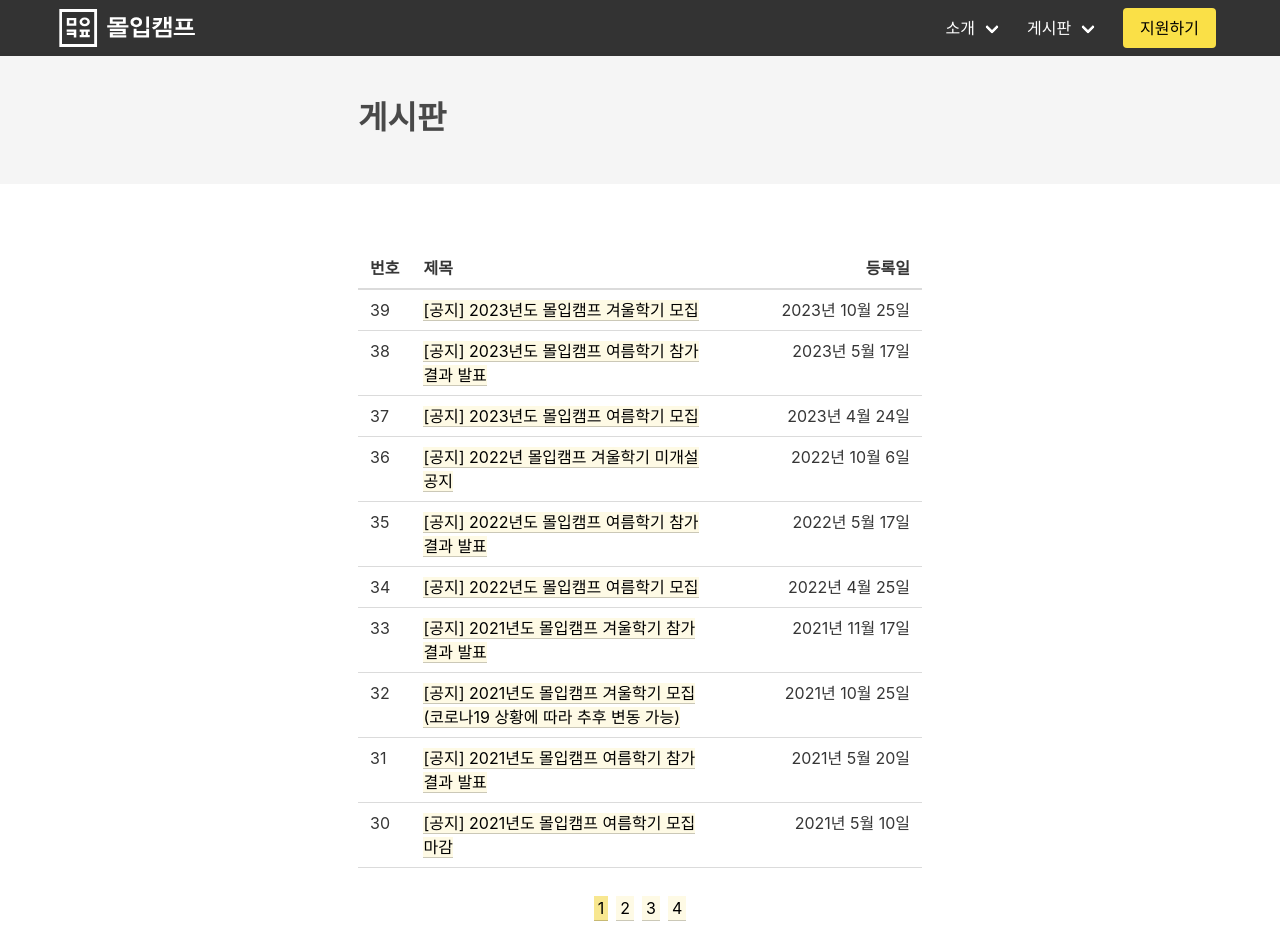
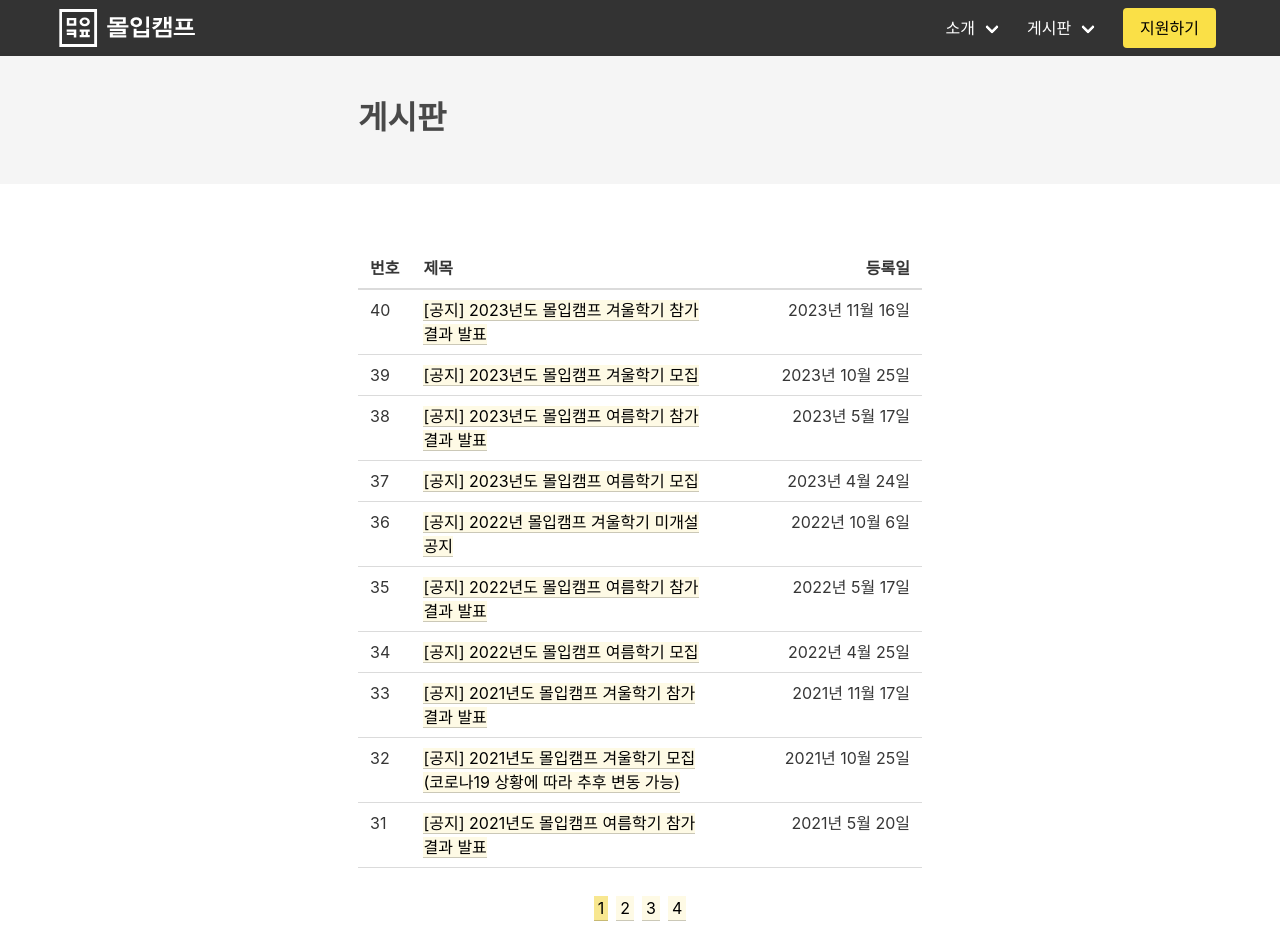
Before and after one commit to madcamp-kaist/madcamp-homepage, a Vue app: page /notice in a window 1280 px wide. Shown: the top 952 px of the page. Built offline with nearby package versions, Linux system fonts and the light colour scheme.

Commit message:
Add Winter Result Notice

```diff
--- a/src/notices.js
+++ b/src/notices.js
@@ -1,26 +1,38 @@
 export const notices = [
+  {
+    created_at: "2023-11-16",
+    title: "[공지] 2023년도 몰입캠프 겨울학기 참가 결과 발표",
+    content: `안녕하세요.
+
+2023년도 KAIST 몰입캠프 겨울학기에 지원해 주셔서 감사합니다.
+
+서류 심사 결과에 대해, 지원하신 모든 분들께 개별 이메일로 공지가 되었습니다. 메일을 확인해 주시고, 혹시라도 메일을 받지 못하신 분은 아래 연락처로 문의해 주세요.
+
+**문의** : 몰입캠프 운영팀 (madcamp.kaist@gmail.com)
+
+보내주신 성원에 감사드리며, 이번에 아쉽게 참가하지 못하신 분들은 다음 학기 개설 시에 뵐 수 있기를 기대하겠습니다.
+
+감사합니다.
+`,
+  },
 
   {
-'created_at': '2023-10-25',
-'title': '[공지] 2023년도 몰입캠프 겨울학기 모집',
-'content':
-
-`안녕하세요.
+    created_at: "2023-10-25",
+    title: "[공지] 2023년도 몰입캠프 겨울학기 모집",
+    content: `안녕하세요.
 
 KAIST와 MOU 맺은 국내 대학 학부생을 대상으로 **<2023년도 몰입캠프 겨울학기>** 모집을 시작합니다.
 
 **모집 기간은 10월 26일(목) ~ 11월 8일(수) 자정까지(밤 12시)이고**, 모집 기간 이후에는 지원을 받지않습니다.
 
 문의 사항: madcamp.kaist@gmail.com
-`
+`,
   },
 
   {
-'created_at': '2023-5-17',
-'title': '[공지] 2023년도 몰입캠프 여름학기 참가 결과 발표',
-'content':
-
-`안녕하세요.
+    created_at: "2023-5-17",
+    title: "[공지] 2023년도 몰입캠프 여름학기 참가 결과 발표",
+    content: `안녕하세요.
 
 2023년도 KAIST 몰입캠프 여름학기에 지원해 주셔서 감사합니다.
 
@@ -31,15 +43,13 @@ KAIST와 MOU 맺은 국내 대학 학부생을 대상으로 **<2023년도 몰입
 보내주신 성원에 감사드리며, 이번에 아쉽게 참가하지 못하신 분들은 다음 학기 개설 시에 뵐 수 있기를 기대하겠습니다.
 
 감사합니다.
-`
+`,
   },
 
   {
-'created_at': '2023-4-24',
-'title': '[공지] 2023년도 몰입캠프 여름학기 모집',
-'content':
-
-`안녕하세요.
+    created_at: "2023-4-24",
+    title: "[공지] 2023년도 몰입캠프 여름학기 모집",
+    content: `안녕하세요.
 
 KAIST와 MOU 맺은 국내 대학 학부생을 대상으로 **<2023년도 몰입캠프 여름학기>** 모집을 시작합니다.
 
@@ -50,15 +60,13 @@ KAIST와 MOU 맺은 국내 대학 학부생을 대상으로 **<2023년도 몰입
 관심있는 학생들의 많은 지원 바랍니다. 감사합니다.
 
 문의 사항: madcamp.kaist@gmail.com
-`
+`,
   },
 
   {
-'created_at': '2022-10-6',
-'title': '[공지] 2022년 몰입캠프 겨울학기 미개설 공지',
-'content':
-
-`안녕하세요. 몰입캠프 운영진입니다.
+    created_at: "2022-10-6",
+    title: "[공지] 2022년 몰입캠프 겨울학기 미개설 공지",
+    content: `안녕하세요. 몰입캠프 운영진입니다.
 
 2022년 겨울학기 몰입캠프를 기다리셨을 여러분께 아쉬운 소식을 전하게 되었습니다.
 
@@ -68,15 +76,13 @@ KAIST와 MOU 맺은 국내 대학 학부생을 대상으로 **<2023년도 몰입
 
 이후 몰입캠프 관련 내용은 결정 사항이 명확해지면 홈페이지를 통해 공지하겠습니다.
 몰입캠프에 대한 관심에 진심으로 감사드립니다.
-`
+`,
   },
 
   {
-'created_at': '2022-5-17',
-'title': '[공지] 2022년도 몰입캠프 여름학기 참가 결과 발표 ',
-'content':
-
-`안녕하세요.
+    created_at: "2022-5-17",
+    title: "[공지] 2022년도 몰입캠프 여름학기 참가 결과 발표 ",
+    content: `안녕하세요.
 
 2022년도 KAIST 몰입캠프 여름학기에 지원해 주셔서 감사합니다.
 
@@ -87,15 +93,13 @@ KAIST와 MOU 맺은 국내 대학 학부생을 대상으로 **<2023년도 몰입
 보내주신 성원에 감사드리며, 이번에 아쉽게 참가하지 못하신 분들은 다음 학기 개설 시에 뵐 수 있기를 기대하겠습니다.
 
 감사합니다.
-`
+`,
   },
 
   {
-'created_at': '2022-4-25',
-'title': '[공지] 2022년도 몰입캠프 여름학기 모집',
-'content':
-
-`안녕하세요.
+    created_at: "2022-4-25",
+    title: "[공지] 2022년도 몰입캠프 여름학기 모집",
+    content: `안녕하세요.
 
 KAIST와 MOU 맺은 국내 대학 학부생을 대상으로 **<2022년도 몰입캠프 여름학기>** 모집을 시작합니다.
 
@@ -109,15 +113,13 @@ KAIST와 MOU 맺은 국내 대학 학부생을 대상으로 **<2022년도 몰입
 
 문의 사항: cs496.ipc@gmail.com
 
-`
+`,
   },
 
   {
-'created_at': '2021-11-17',
-'title': '[공지] 2021년도 몰입캠프 겨울학기 참가 결과 발표 ',
-'content':
-
-`안녕하세요.
+    created_at: "2021-11-17",
+    title: "[공지] 2021년도 몰입캠프 겨울학기 참가 결과 발표 ",
+    content: `안녕하세요.
 
 2021년도 KAIST 몰입캠프 겨울학기에 지원해 주셔서 감사합니다.
 
@@ -129,15 +131,14 @@ KAIST와 MOU 맺은 국내 대학 학부생을 대상으로 **<2022년도 몰입
 
 감사합니다.
 
-`
+`,
   },
 
   {
-'created_at': '2021-10-25',
-'title': '[공지] 2021년도 몰입캠프 겨울학기 모집(코로나19 상황에 따라 추후 변동 가능) ',
-'content':
-
-`안녕하세요.
+    created_at: "2021-10-25",
+    title:
+      "[공지] 2021년도 몰입캠프 겨울학기 모집(코로나19 상황에 따라 추후 변동 가능) ",
+    content: `안녕하세요.
 
 KAIST와 MOU 맺은 국내 대학 학부생을 대상으로 **<2021년도 몰입캠프 겨울학기>** 모집을 시작합니다.
 
@@ -152,15 +153,13 @@ KAIST와 MOU 맺은 국내 대학 학부생을 대상으로 **<2021년도 몰입
 
 문의 사항: cs496.ipc@gmail.com
 
-`
+`,
   },
 
   {
-'created_at': '2021-5-20',
-'title': '[공지] 2021년도 몰입캠프 여름학기 참가 결과 발표 ',
-'content':
-
-`안녕하세요.
+    created_at: "2021-5-20",
+    title: "[공지] 2021년도 몰입캠프 여름학기 참가 결과 발표 ",
+    content: `안녕하세요.
 
 2021년도 KAIST 몰입캠프 여름학기에 지원해 주셔서 감사합니다.
 
@@ -172,15 +171,13 @@ KAIST와 MOU 맺은 국내 대학 학부생을 대상으로 **<2021년도 몰입
 
 감사합니다.
 
-`
+`,
   },
 
   {
-'created_at': '2021-5-10',
-'title': '[공지] 2021년도 몰입캠프 여름학기 모집 마감 ',
-'content':
-
-`안녕하세요.
+    created_at: "2021-5-10",
+    title: "[공지] 2021년도 몰입캠프 여름학기 모집 마감 ",
+    content: `안녕하세요.
 
 2021년도 KAIST 몰입캠프 여름학기 모집이 마감되었습니다.
 
@@ -188,15 +185,14 @@ KAIST와 MOU 맺은 국내 대학 학부생을 대상으로 **<2021년도 몰입
 
 몰입캠프에 대한 관심과 성원에 감사드립니다.
 
-`
+`,
   },
 
   {
-'created_at': '2021-4-26',
-'title': '[공지] 2021년도 몰입캠프 여름학기 모집(코로나19 상황에 따라 추후 변동 가능) ',
-'content':
-
-`안녕하세요.
+    created_at: "2021-4-26",
+    title:
+      "[공지] 2021년도 몰입캠프 여름학기 모집(코로나19 상황에 따라 추후 변동 가능) ",
+    content: `안녕하세요.
 
 KAIST와 MOU 맺은 국내 대학 학부생을 대상으로 **<2021년도 몰입캠프 여름학기>** 모집을 시작합니다.
 
@@ -209,15 +205,13 @@ KAIST와 MOU 맺은 국내 대학 학부생을 대상으로 **<2021년도 몰입
 문의 사항: cs496.ipc@gmail.com
 
 몰입캠프에 대한 관심 감사드립니다.
-`
+`,
   },
 
   {
-'created_at': '2020-11-18',
-'title': '[공지] 2020년도 몰입캠프 겨울학기 참가 결과 발표 ',
-'content':
-
-`안녕하세요.
+    created_at: "2020-11-18",
+    title: "[공지] 2020년도 몰입캠프 겨울학기 참가 결과 발표 ",
+    content: `안녕하세요.
 
 2020년도 KAIST 몰입캠프 겨울학기에 지원해 주셔서 감사합니다.
 
@@ -228,15 +222,13 @@ KAIST와 MOU 맺은 국내 대학 학부생을 대상으로 **<2021년도 몰입
 보내주신 성원에 감사드리며, 이번에 아쉽게 참가하지 못하신 분들은 다음 학기 개설 시에 뵐 수 있기를 기대하겠습니다.
 
 감사합니다.
-`
+`,
   },
 
   {
-'created_at': '2020-11-9',
-'title': '[공지] 2020년도 몰입캠프 겨울학기 모집 마감',
-'content':
-
-`안녕하세요.
+    created_at: "2020-11-9",
+    title: "[공지] 2020년도 몰입캠프 겨울학기 모집 마감",
+    content: `안녕하세요.
 
 2020년도 KAIST 몰입캠프 겨울학기 모집이 마감되었습니다.
 
@@ -244,15 +236,14 @@ KAIST와 MOU 맺은 국내 대학 학부생을 대상으로 **<2021년도 몰입
 
 몰입캠프에 대한 관심과 성원에 감사드립니다.
 
-`
+`,
   },
 
   {
-'created_at': '2020-10-26',
-'title': '[공지] 2020년도 몰입캠프 겨울학기 모집(코로나19 상황에 따라 추후 변동 가능) ',
-'content':
-
-`안녕하세요.
+    created_at: "2020-10-26",
+    title:
+      "[공지] 2020년도 몰입캠프 겨울학기 모집(코로나19 상황에 따라 추후 변동 가능) ",
+    content: `안녕하세요.
 
 KAIST와 MOU 맺은 국내 대학 학부생을 대상으로 **<2020년도 몰입캠프 겨울학기>** 모집을 시작합니다.
 코로나19로 인해 해외 대학은 모집하지 않고 국내 대학을 대상으로 합니다.
@@ -267,15 +258,13 @@ KAIST와 MOU 맺은 국내 대학 학부생을 대상으로 **<2020년도 몰입
 
 몰입캠프에 대한 관심 감사드립니다.
 
-`
+`,
   },
 
   {
-'created_at': '2020-6-5',
-'title': '[공지] 2020년도 몰입캠프 여름학기 참가 결과 발표',
-'content':
-
-`안녕하세요.
+    created_at: "2020-6-5",
+    title: "[공지] 2020년도 몰입캠프 여름학기 참가 결과 발표",
+    content: `안녕하세요.
 
 2020년도 KAIST 몰입캠프 여름학기에 지원해 주셔서 감사합니다.
 
@@ -287,15 +276,13 @@ KAIST와 MOU 맺은 국내 대학 학부생을 대상으로 **<2020년도 몰입
 
 감사합니다.
 
-`
+`,
   },
 
   {
-'created_at': '2020-6-1',
-'title': '[공지] 2020년도 몰입캠프 여름학기 참가자 발표 일정 연기(6/5,금)',
-'content':
-
-`안녕하세요.
+    created_at: "2020-6-1",
+    title: "[공지] 2020년도 몰입캠프 여름학기 참가자 발표 일정 연기(6/5,금)",
+    content: `안녕하세요.
 
 2020년도 몰입캠프 여름학기 참가자 발표 일정이 연기되어 공지드립니다.
 
@@ -305,30 +292,27 @@ KAIST와 MOU 맺은 국내 대학 학부생을 대상으로 **<2020년도 몰입
 
 
 몰입캠프에 대한 관심 감사드립니다.
-`
+`,
   },
 
   {
-'created_at': '2020-5-25',
-'title': '[공지] 2020년도 몰입캠프 여름학기 모집 마감',
-'content':
-
-`안녕하세요.
+    created_at: "2020-5-25",
+    title: "[공지] 2020년도 몰입캠프 여름학기 모집 마감",
+    content: `안녕하세요.
 
 2020년도 KAIST 몰입캠프 여름학기 모집이 마감되었습니다.
 
 참가자 발표는 6월 3일(수) 개별 이메일을 통하여 공지 예정입니다.
 
 보내주신 성원에 감사드립니다.
-`
+`,
   },
 
   {
-'created_at': '2020-5-7',
-'title': '[공지] 2020년도 몰입캠프 여름학기 개설 공지(코로나19 상황에 따라 추후 변동 가능)',
-'content':
-
-`안녕하세요. 몰입캠프 공지를 기다려 주셔서 감사합니다. <2020년도 몰입캠프 여름학기> 개설에 대해 최종 공지드립니다.
+    created_at: "2020-5-7",
+    title:
+      "[공지] 2020년도 몰입캠프 여름학기 개설 공지(코로나19 상황에 따라 추후 변동 가능)",
+    content: `안녕하세요. 몰입캠프 공지를 기다려 주셔서 감사합니다. <2020년도 몰입캠프 여름학기> 개설에 대해 최종 공지드립니다.
 
 몰입캠프에 대한 학생들의 관심이 많기에, 가급적 소수 인원으로라도 진행하는 방향으로 논의를 하였습니다.
 현재 코로나19 확산세가 안정되어 가고, 교육부에서 순차적인 등교 개학을 결정함에 따라, **2020년도 몰입캠프 여름학기를 개설**하기로 결정하였습니다.
@@ -339,15 +323,13 @@ KAIST와 MOU 맺은 국내 대학 학부생을 대상으로 **<2020년도 몰입
 
 몰입캠프에 대한 관심 감사드리며, 밝고 건강한 모습으로 몰입캠프에서 뵙기를 바라겠습니다.
 
-`
+`,
   },
 
   {
-'created_at': '2020-4-10',
-'title': '[공지] 2020년 몰입캠프 여름학기 개설 관련',
-'content':
-
-`안녕하세요.
+    created_at: "2020-4-10",
+    title: "[공지] 2020년 몰입캠프 여름학기 개설 관련",
+    content: `안녕하세요.
 몰입캠프에 관심을 가진 학생들이 많기에, 2020년 몰입캠프 여름학기 개설 관련하여 공지드립니다.
 
 현재 코로나19로 인해, 기숙사 등을 활용해야 하는 몰입캠프 여름학기 개설 여부를 논의하고 있습니다.
@@ -358,15 +340,13 @@ KAIST와 MOU 맺은 국내 대학 학부생을 대상으로 **<2020년도 몰입
 
 몰입캠프에 대한 관심에 감사드리고, 학생들의 건강을 기원합니다.
 
-`
+`,
   },
 
   {
-'created_at': '2019-11-20',
-'title': '[공지] 2019년 몰입캠프 겨울학기 참가 결과 발표 ',
-'content':
-
-`안녕하세요.
+    created_at: "2019-11-20",
+    title: "[공지] 2019년 몰입캠프 겨울학기 참가 결과 발표 ",
+    content: `안녕하세요.
 
 2019년 KAIST 몰입캠프 겨울학기에 지원해 주셔서 감사합니다.
 
@@ -379,15 +359,13 @@ KAIST와 MOU 맺은 국내 대학 학부생을 대상으로 **<2020년도 몰입
 보내주신 성원에 감사드리며, 이번에 아쉽게 참가하지 못하신 분들은 다음 학기 개설 시에 다시 뵐 수 있기를 기대하겠습니다.
 
 감사합니다.
-`
+`,
   },
 
   {
-'created_at': '2019-11-12',
-'title': '2019년 몰입캠프 겨울학기 모집 마감',
-'content':
-
-`안녕하세요.
+    created_at: "2019-11-12",
+    title: "2019년 몰입캠프 겨울학기 모집 마감",
+    content: `안녕하세요.
 
 2019년 KAIST 몰입캠프 겨울학기 모집이 11월 10일 마감되었습니다.
 
@@ -395,15 +373,13 @@ KAIST와 MOU 맺은 국내 대학 학부생을 대상으로 **<2020년도 몰입
 
 보내주신 성원에 진심으로 감사드립니다.
 
-`
+`,
   },
 
   {
-'created_at': '2019-10-28',
-'title': '2019년 몰입캠프 겨울학기 모집 (국내 대학)',
-'content':
-
-`안녕하세요.
+    created_at: "2019-10-28",
+    title: "2019년 몰입캠프 겨울학기 모집 (국내 대학)",
+    content: `안녕하세요.
 
 KAIST와 MOU 맺은 국내 대학을 대상으로, <2019년 몰입캠프 겨울학기> 모집이 시작되었습니다.
 
@@ -415,14 +391,12 @@ KAIST와 MOU 맺은 국내 대학을 대상으로, <2019년 몰입캠프 겨울
 
 감사합니다.
 
-`
+`,
   },
   {
-'created_at': '2019-10-21',
-'title': '2019년 몰입캠프 겨울학기 모집 (해외 대학)',
-'content':
-
-`안녕하세요.
+    created_at: "2019-10-21",
+    title: "2019년 몰입캠프 겨울학기 모집 (해외 대학)",
+    content: `안녕하세요.
 
 KAIST와 MOU 맺은 해외 대학을 대상으로, 2019년 몰입캠프 겨울학기 모집이 시작되었습니다.
 
@@ -432,15 +406,13 @@ KAIST와 MOU 맺은 해외 대학을 대상으로, 2019년 몰입캠프 겨울
 해외 대학생들의 많은 관심과 지원 바랍니다.
 
 감사합니다.
- `
+ `,
   },
 
   {
-'created_at': '2019-5-15',
-'title': '[공지]  2019년 몰입캠프 여름학기 참가 결과 발표',
-'content':
-
-`안녕하세요.
+    created_at: "2019-5-15",
+    title: "[공지]  2019년 몰입캠프 여름학기 참가 결과 발표",
+    content: `안녕하세요.
 
 2019년 KAIST 몰입캠프 여름학기에 지원해 주셔서 감사합니다.
 
@@ -455,15 +427,13 @@ KAIST와 MOU 맺은 해외 대학을 대상으로, 2019년 몰입캠프 겨울
 보내주신 성원에 감사드리며, 이번에 아쉽게 참가하지 못하신 분들은 다음 학기에 다시 뵐 수 있기를 기대하겠습니다.
 
 감사합니다.
- `
+ `,
   },
 
   {
-'created_at': '2019-5-7',
-'title': '2019년 몰입캠프 여름학기 모집 마감',
-'content':
-
-`안녕하세요.
+    created_at: "2019-5-7",
+    title: "2019년 몰입캠프 여름학기 모집 마감",
+    content: `안녕하세요.
 
 2019년 KAIST 몰입캠프 여름학기 모집이 5월 6일 마감되었습니다.
 
@@ -472,15 +442,13 @@ KAIST와 MOU 맺은 해외 대학을 대상으로, 2019년 몰입캠프 겨울
 이번에 아쉽게 지원하지 못하신 분들께서는 겨울학기 개설 시에 지원해주세요.
 
 보내주신 성원에 감사드립니다.
- `
+ `,
   },
 
   {
-'created_at': '2019-4-22',
-'title': '2019년 몰입캠프 여름학기 모집 (국내 대학)',
-'content':
-
-`안녕하세요.
+    created_at: "2019-4-22",
+    title: "2019년 몰입캠프 여름학기 모집 (국내 대학)",
+    content: `안녕하세요.
 
 KAIST와 MOU 맺은 국내 대학을 대상으로, <2019년 몰입캠프 여름학기> 모집이 시작되었습니다.
 
@@ -491,15 +459,13 @@ KAIST와 MOU 맺은 국내 대학을 대상으로, <2019년 몰입캠프 여름
 국내 대학생들의 많은 관심과 지원 바랍니다.
 
 감사합니다.
- `
+ `,
   },
 
   {
-'created_at': '2019-4-15',
-'title': '2019년 몰입캠프 여름학기 모집 (해외 대학)',
-'content':
-
-`안녕하세요.
+    created_at: "2019-4-15",
+    title: "2019년 몰입캠프 여름학기 모집 (해외 대학)",
+    content: `안녕하세요.
 
 KAIST와 MOU 맺은 해외 대학을 대상으로, <2019년 몰입캠프 여름학기> 모집이 시작되었습니다.
 
@@ -511,15 +477,13 @@ KAIST와 MOU 맺은 해외 대학을 대상으로, <2019년 몰입캠프 여름
 
 감사합니다.
 
- `
+ `,
   },
 
   {
-'title': '[공지] 2018년 몰입캠프 겨울학기 참가 결과 발표',
-'created_at': '2018-11-14',
-'content':
-
-`안녕하세요.
+    title: "[공지] 2018년 몰입캠프 겨울학기 참가 결과 발표",
+    created_at: "2018-11-14",
+    content: `안녕하세요.
 
 2018년 KAIST 몰입캠프 겨울학기에 지원해 주셔서 감사합니다.
 
@@ -535,15 +499,13 @@ KAIST와 MOU 맺은 해외 대학을 대상으로, <2019년 몰입캠프 여름
 
 
 감사합니다.
- `
+ `,
   },
 
   {
-'title': '2018년 몰입캠프 겨울학기 모집 마감',
-'created_at': '2018-11-8',
-'content':
-
-`안녕하세요.
+    title: "2018년 몰입캠프 겨울학기 모집 마감",
+    created_at: "2018-11-8",
+    content: `안녕하세요.
 
 **2018년 KAIST 몰입캠프 겨울학기 모집이 11월 6일 마감되었습니다.**
 
@@ -551,15 +513,13 @@ KAIST와 MOU 맺은 해외 대학을 대상으로, <2019년 몰입캠프 여름
 
 이번에 아쉽게 지원하신 못하신 분들께서는 내년 여름학기 개설 시 지원해주세요.
 
-보내주신 성원에 감사드립니다. `
+보내주신 성원에 감사드립니다. `,
   },
 
   {
-'title': '2018년 몰입캠프 겨울학기 모집 (국내 대학)',
-'created_at': '2018-10-22',
-'content':
-
-`안녕하세요.
+    title: "2018년 몰입캠프 겨울학기 모집 (국내 대학)",
+    created_at: "2018-10-22",
+    content: `안녕하세요.
 
 KAIST와 MOU 맺은 국내 대학을 대상으로, 2018년 몰입캠프 겨울학기 모집 공고가 시작되었습니다.
 
@@ -571,15 +531,13 @@ KAIST와 MOU 맺은 국내 대학을 대상으로, 2018년 몰입캠프 겨울
 국내 대학생들의 많은 관심과 지원 바랍니다.
 
 
-감사합니다.`
+감사합니다.`,
   },
 
   {
-'title': '2018년 몰입캠프 겨울학기 모집 (해외 대학)',
-'created_at': '2018-10-15',
-'content':
-
-`안녕하세요.
+    title: "2018년 몰입캠프 겨울학기 모집 (해외 대학)",
+    created_at: "2018-10-15",
+    content: `안녕하세요.
 
 KAIST와 MOU 맺은 해외 대학을 대상으로, 2018년 몰입캠프 겨울학기 모집 공고가 시작되었습니다.
 
@@ -590,36 +548,43 @@ KAIST와 MOU 맺은 해외 대학을 대상으로, 2018년 몰입캠프 겨울
 해외 대학생들의 많은 관심과 지원 바랍니다.
 
 
-감사합니다.`
+감사합니다.`,
   },
 
   {
-'title': '몰입캠프 홈페이지가 개설되었습니다.',
-'created_at': '2018-10-15',
-'content':
-
-`안녕하세요.
+    title: "몰입캠프 홈페이지가 개설되었습니다.",
+    created_at: "2018-10-15",
+    content: `안녕하세요.
 
 **몰입캠프 홈페이지가 개설되었습니다.**
 
 도움 주신 분들께 진심으로 감사드리며, 학생분들의 많은 관심과 지원 바랍니다.
 
-감사합니다.`
+감사합니다.`,
   },
-
-
-].reverse().map(({title, created_at, content}, index) => {return {'title':title, 'created_at':created_at, 'content':content, 'id':index + 8 }})
+]
+  .reverse()
+  .map(({ title, created_at, content }, index) => {
+    return {
+      title: title,
+      created_at: created_at,
+      content: content,
+      id: index + 8,
+    };
+  });
 // 기존 사이트에서 인덱스가 8부터 시작하므로, consistency를 위해 8부터 시작.
 
-
 export function count() {
-    return notices.length
+  return notices.length;
 }
 
 export function notices_page(page) {
-    return notices.slice().reverse().slice((page-1)*10, page*10);
+  return notices
+    .slice()
+    .reverse()
+    .slice((page - 1) * 10, page * 10);
 }
 
 export function notice(id) {
-    return notices[id-8] // 기존 사이트가 8부터 시작
+  return notices[id - 8]; // 기존 사이트가 8부터 시작
 }
```
Lines whose indentation alone changed are shown as unchanged.
